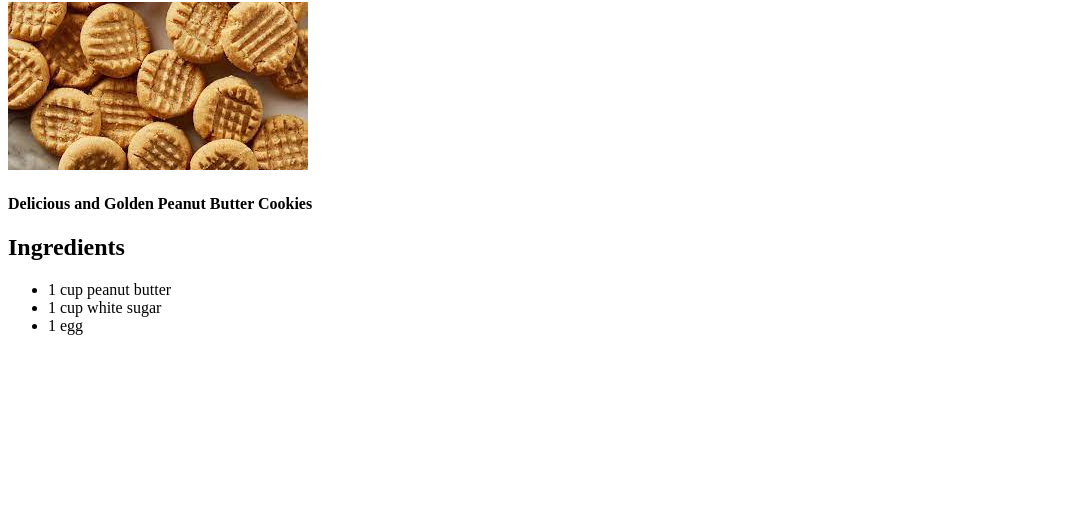
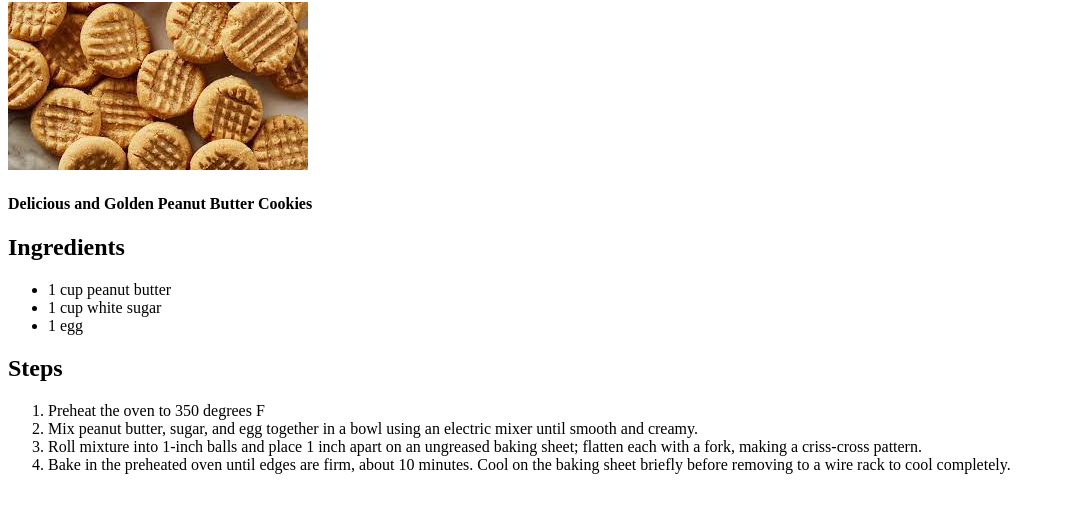
Before and after one commit to SLPMW13/Odin-recipes, a plain HTML site: page recipes/peanut-butter-cookies.html in a window 1280 px wide. Shown: the part 78-590 px from the top of the page, without its empty margins (0-1065 px from the left). Drawn offline with Linux system fonts and the light colour scheme.

Commit message:
Complete PB cookies and edit index

```diff
--- a/recipes/peanut-butter-cookies.html
+++ b/recipes/peanut-butter-cookies.html
@@ -4,7 +4,7 @@
     <meta charset="UTF-8">
     <meta http-equiv="X-UA-Compatible" content="IE=edge">
     <meta name="viewport" content="width=device-width, initial-scale=1.0">
-    <title>Document</title>
+    <title>PB Cookies</title>
 </head>
 <body>
     <h1>Peanut Butter Cookies</h1>
@@ -16,5 +16,12 @@
                         <li>1 cup white sugar</li>
                         <li>1 egg</li>
                     </ul>
+                <h2>Steps</h2>
+                    <ol>
+                        <li>Preheat the oven to 350 degrees F </li>
+                        <li>Mix peanut butter, sugar, and egg together in a bowl using an electric mixer until smooth and creamy.</li>
+                        <li>Roll mixture into 1-inch balls and place 1 inch apart on an ungreased baking sheet; flatten each with a fork, making a criss-cross pattern.</li>
+                        <li>Bake in the preheated oven until edges are firm, about 10 minutes. Cool on the baking sheet briefly before removing to a wire rack to cool completely.</li>
+                    </ol>
 </body>
 </html>
```
Also changed, not shown: index.html (+1 -0 lines).
